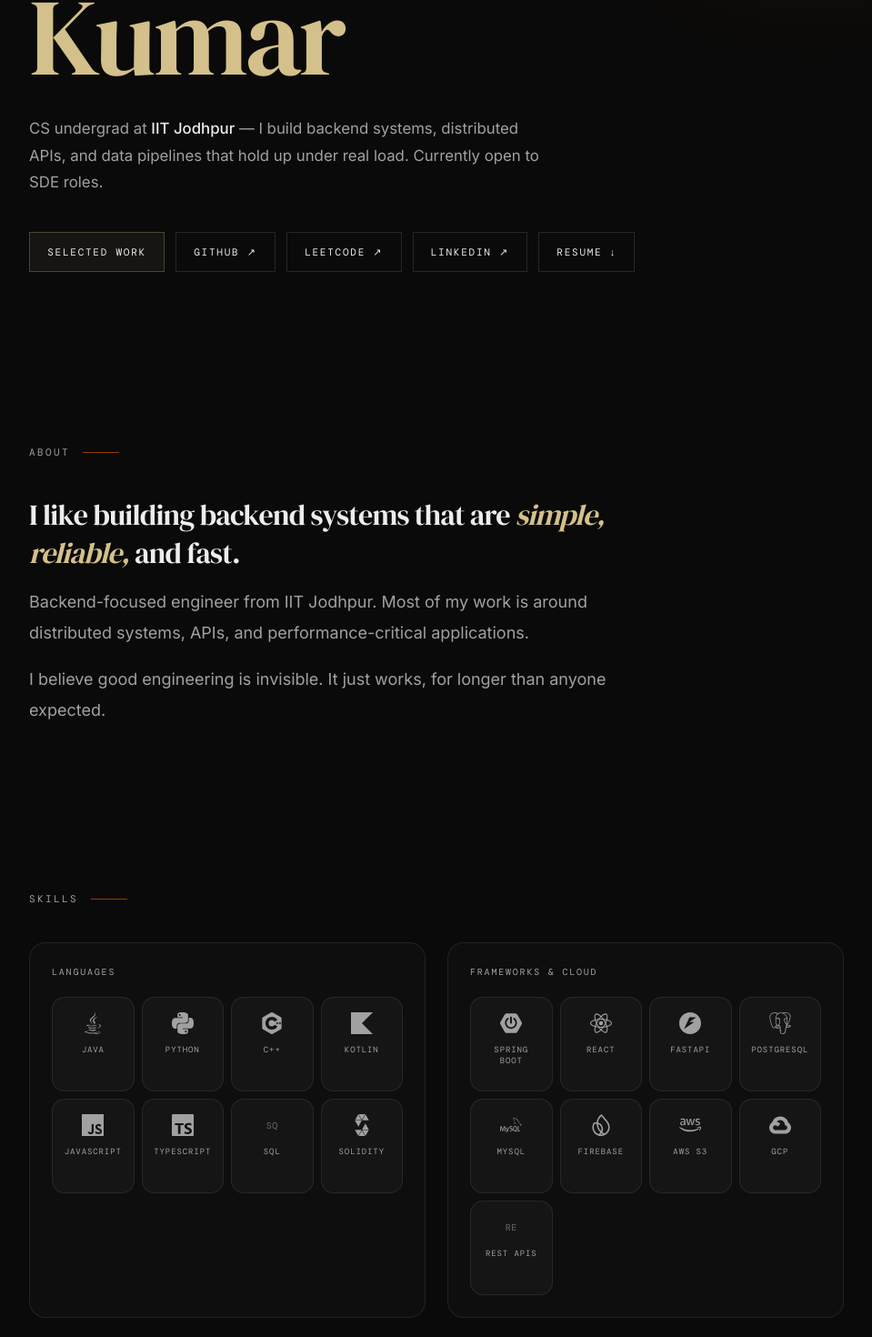
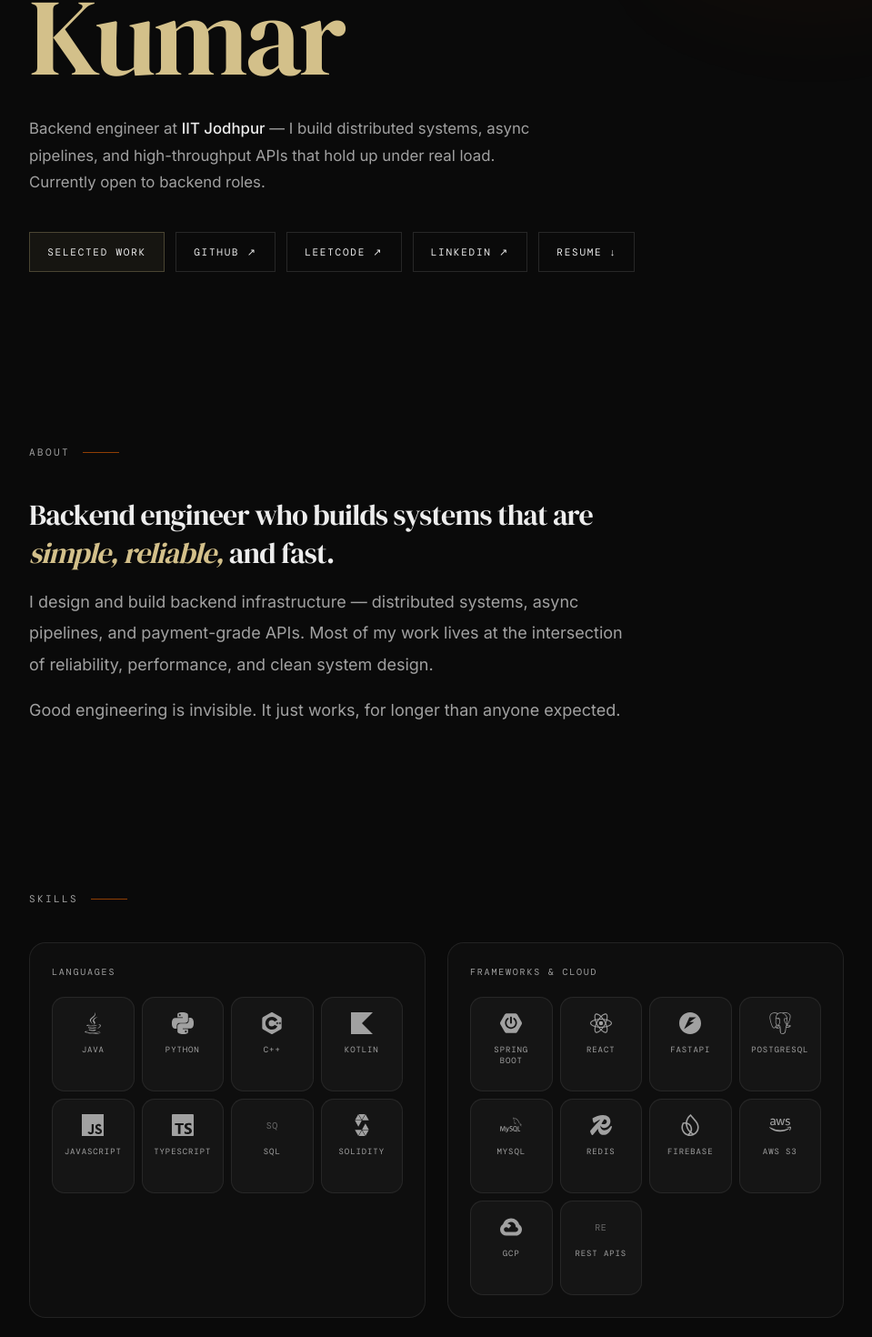
Before and after one commit to Zyrexam/portfolio, a Next.js app: page / in a window 1280 px wide. Shown: the part 315-1785 px from the top of the page at 91% size, without its empty margins (160-1119 px from the left). Built offline with nearby package versions, Linux system fonts and the light colour scheme.

Commit message:
updated projects

```diff
--- a/components/sections/about.tsx
+++ b/components/sections/about.tsx
@@ -4,17 +4,18 @@ export default function About() {
       <div className="section-label mb-10">About</div>
       <div className="max-w-2xl space-y-4">
         <p className="font-serif text-[2rem] leading-[1.3] tracking-tight text-foreground">
-          I like building backend systems that are{" "}
+          Backend engineer who builds systems that are{" "}
           <span className="italic text-[#d3c08a]">simple, reliable,</span> and
           fast.
         </p>
         <p className="text-lg leading-[1.9] text-muted-foreground">
-          Backend-focused engineer from IIT Jodhpur. Most of my work is around
-          distributed systems, APIs, and performance-critical applications.
+          I design and build backend infrastructure — distributed systems,
+          async pipelines, and payment-grade APIs. Most of my work lives at the
+          intersection of reliability, performance, and clean system design.
         </p>
         <p className="text-lg leading-[1.9] text-muted-foreground">
-          I believe good engineering is invisible. It just works, for longer
-          than anyone expected.
+          Good engineering is invisible. It just works, for longer than anyone
+          expected.
         </p>
       </div>
     </section>
--- a/components/sections/hero.tsx
+++ b/components/sections/hero.tsx
@@ -16,10 +16,10 @@ export default function Hero() {
         <em className="not-italic italic text-[#d3c08a]">Kumar</em>
       </h1>
       <p className="mt-6 max-w-xl text-base leading-[1.75] text-muted-foreground sm:mt-8 sm:text-[1.05rem]">
-        CS undergrad at{" "}
+        Backend engineer at{" "}
         <span className="text-foreground font-medium">IIT Jodhpur</span>
-        {" "}— I build backend systems, distributed APIs, and data pipelines
-        that hold up under real load. Currently open to SDE roles.
+        {" "}— I build distributed systems, async pipelines, and
+        high-throughput APIs that hold up under real load. Currently open to backend roles.
       </p>
       <div className="mt-8 grid gap-3 sm:mt-10 sm:flex sm:flex-wrap">
         <a href="#projects" className="mono-button mono-button--accent">
@@ -50,8 +50,9 @@ export default function Hero() {
           LinkedIn ↗
         </a>
         <a
-          href="/resume.pdf"
-          download
+          href="https://drive.google.com/uc?export=download&id=1iVJ1ma8kdIIKEaL6gGrKKkAr1adIWlFO"
+          target="_blank"
+          rel="noopener noreferrer"
           className="mono-button"
         >
           Resume ↓
--- a/components/sections/projects.tsx
+++ b/components/sections/projects.tsx
@@ -1,25 +1,25 @@
 const projects = [
   {
     id: 1,
-    title: "Well-Log-Analyzer",
+    title: "Webhook Delivery System",
     description:
-      "Full-stack sensor data platform processing 50,000+ rows across 100+ channels. Reduced frontend rendering latency by 90% via Intelligent Windowed Downsampling and hit 10,000+ rows/sec backend throughput with async pipelines. Ships a Groq-powered GeoBot (Llama 3.3-70B) with streaming responses and persistent chat history.",
-    tags: ["React", "FastAPI", "Python", "PostgreSQL", "AWS S3", "Groq"],
-    github: "https://github.com/Zyrexam/Well-Log-Analyzer",
-    live: "https://well-log-analyzer.vercel.app/",
-    type: "live" as const,
+      "Async webhook delivery engine (FastAPI + PostgreSQL + Redis) returning 202 Accepted on ingest. Models lifecycle as PENDING → IN FLIGHT → DELIVERED → DEAD with a watchdog rescuing stale jobs every 30s via updated-at threshold. Exponential backoff retry scheduler (2s → 32s, max 5 attempts) using Redis sorted set as delay queue. Circuit breaker (CLOSED → OPEN → HALF-OPEN) halting delivery after 5 failures with 60s recovery cooldown. Secures payloads with per-subscription HMAC-SHA256 signatures.",
+    tags: ["FastAPI", "PostgreSQL", "Redis", "Python"],
+    github: "https://github.com/Zyrexam/Webhook-Delivery-System",
+    live: null,
+    type: "github" as const,
   },
   {
     id: 2,
-    title: "CloudVault",
+    title: "Payment Idempotency Proxy",
     description:
-      "Full-stack file management platform with Spring Boot and React. Integrated GCP Cloud Storage and Firebase Realtime DB for per-user metadata. Achieved sub-500ms upload latency for 10MB files under 50 concurrent users. Secured with Firebase ID-token auth and stateless Spring Security.",
-    tags: ["Java", "Spring Boot", "React", "Firebase", "GCP"],
-    github: "https://github.com/Zyrexam/CloudVault.git",
+      "Stateless payment proxy (FastAPI + Redis + PostgreSQL + Prometheus + Grafana) containerized with Docker Compose — one command deploys all 5 services. Distributed locks via Redis SET NX + Lua atomic release preventing race conditions on concurrent requests; validated 20 simultaneous requests producing exactly 1 transaction with zero duplicate charges. PostgreSQL audit trail (amounts in cents) with Pydantic validation and SHA-256 tamper detection. Redis caching (24h TTL, 95.9% hit rate) with Prometheus metrics exported to Grafana.",
+    tags: ["FastAPI", "Redis", "PostgreSQL", "Docker", "Prometheus", "Grafana"],
+    github: "https://github.com/Zyrexam/payment-idempotency-proxy",
     live: null,
     type: "github" as const,
   },
-    {
+  {
     id: 3,
     title: "Spring Email Scheduler",
     description:
@@ -31,6 +31,36 @@ const projects = [
   },
   {
     id: 4,
+    title: "Well-Log-Analyzer",
+    description:
+      "Full-stack sensor data platform processing 50,000+ rows across 100+ channels. Reduced frontend rendering latency by 90% via Intelligent Windowed Downsampling and hit 10,000+ rows/sec backend throughput with async pipelines. Ships a Groq-powered GeoBot (Llama 3.3-70B) with streaming responses and persistent chat history.",
+    tags: ["React", "FastAPI", "Python", "PostgreSQL", "AWS S3", "Groq"],
+    github: "https://github.com/Zyrexam/Well-Log-Analyzer",
+    live: "https://well-log-analyzer.vercel.app/",
+    type: "live" as const,
+  },
+  {
+    id: 5,
+    title: "CloudVault",
+    description:
+      "Full-stack file management platform with Spring Boot and React. Integrated GCP Cloud Storage and Firebase Realtime DB for per-user metadata. Achieved sub-500ms upload latency for 10MB files under 50 concurrent users. Secured with Firebase ID-token auth and stateless Spring Security.",
+    tags: ["Java", "Spring Boot", "React", "Firebase", "GCP"],
+    github: "https://github.com/Zyrexam/CloudVault.git",
+    live: null,
+    type: "github" as const,
+  },
+  {
+    id: 6,
+    title: "Secure Contract Pipeline",
+    description:
+      "Automated pipeline for Solidity smart contract generation, vulnerability analysis, and LLM-based patching. Combines static analysis tooling with domain-specific prompting to detect and repair contract vulnerabilities end-to-end.",
+    tags: ["Solidity", "Python", "Static Analysis", "LLM"],
+    github: "https://github.com/Zyrexam/Smart-Contract-Pipeline-1.git",
+    live: null,
+    type: "github" as const,
+  },
+  {
+    id: 7,
     title: "FedMeet",
     description:
       "Federated learning framework for human activity recognition using multi-sensor IMU data (smartwatch + earables). Implemented gated sensor fusion and BiLSTM to handle non-IID distributions. Achieved 87.97% accuracy — outperforming FedProx, FedPer, and ClusterFL. Co-authored ACM publication.",
@@ -38,17 +68,6 @@ const projects = [
     github: "https://github.com/Zyrexam/SensorFlow-Model.git",
     live: "https://dl.acm.org/doi/10.1145/3772290.3772295",
     type: "research" as const,
-  },
-
-  {
-    id: 5,
-    title: "Secure Contract Pipeline",
-    description:
-      "Automated pipeline for Solidity smart contract generation, vulnerability analysis, and LLM-based patching. Combines static analysis tooling with domain-specific prompting to detect and repair contract vulnerabilities end-to-end.",
-    tags: ["Solidity", "Python", "Static Analysis", "LLM"],
-    github: "https://github.com/Zyrexam/Smart-Contract-Pipeline-1.git",
-    live: null,
-    type: "github" as const,
   },
 ];
 
--- a/components/sections/skills.tsx
+++ b/components/sections/skills.tsx
@@ -8,6 +8,7 @@ import {
   SiGithub,
   SiGithubactions,
   SiGooglecloud,
+  SiGrafana,
   SiIntellijidea,
   SiJavascript,
   SiKotlin,
@@ -16,8 +17,10 @@ import {
   SiOllama,
   SiPostgresql,
   SiPostman,
+  SiPrometheus,
   SiPython,
   SiReact,
+  SiRedis,
   SiSolidity,
   SiSpringboot,
   SiTypescript,
@@ -47,6 +50,7 @@ const skillGroups = [
       { name: "FastAPI", icon: SiFastapi },
       { name: "PostgreSQL", icon: SiPostgresql },
       { name: "MySQL", icon: SiMysql },
+      { name: "Redis", icon: SiRedis },
       { name: "Firebase", icon: SiFirebase },
       { name: "AWS S3", icon: FaAws },
       { name: "GCP", icon: SiGooglecloud },
@@ -62,6 +66,8 @@ const skillGroups = [
       { name: "Linux", icon: SiLinux },
       { name: "Postman", icon: SiPostman },
       { name: "GitHub Actions", icon: SiGithubactions },
+      { name: "Prometheus", icon: SiPrometheus },
+      { name: "Grafana", icon: SiGrafana },
       { name: "IntelliJ IDEA", icon: SiIntellijidea },
       { name: "Android Studio", icon: SiAndroidstudio },
       { name: "VS Code", icon: VscVscode },
```
